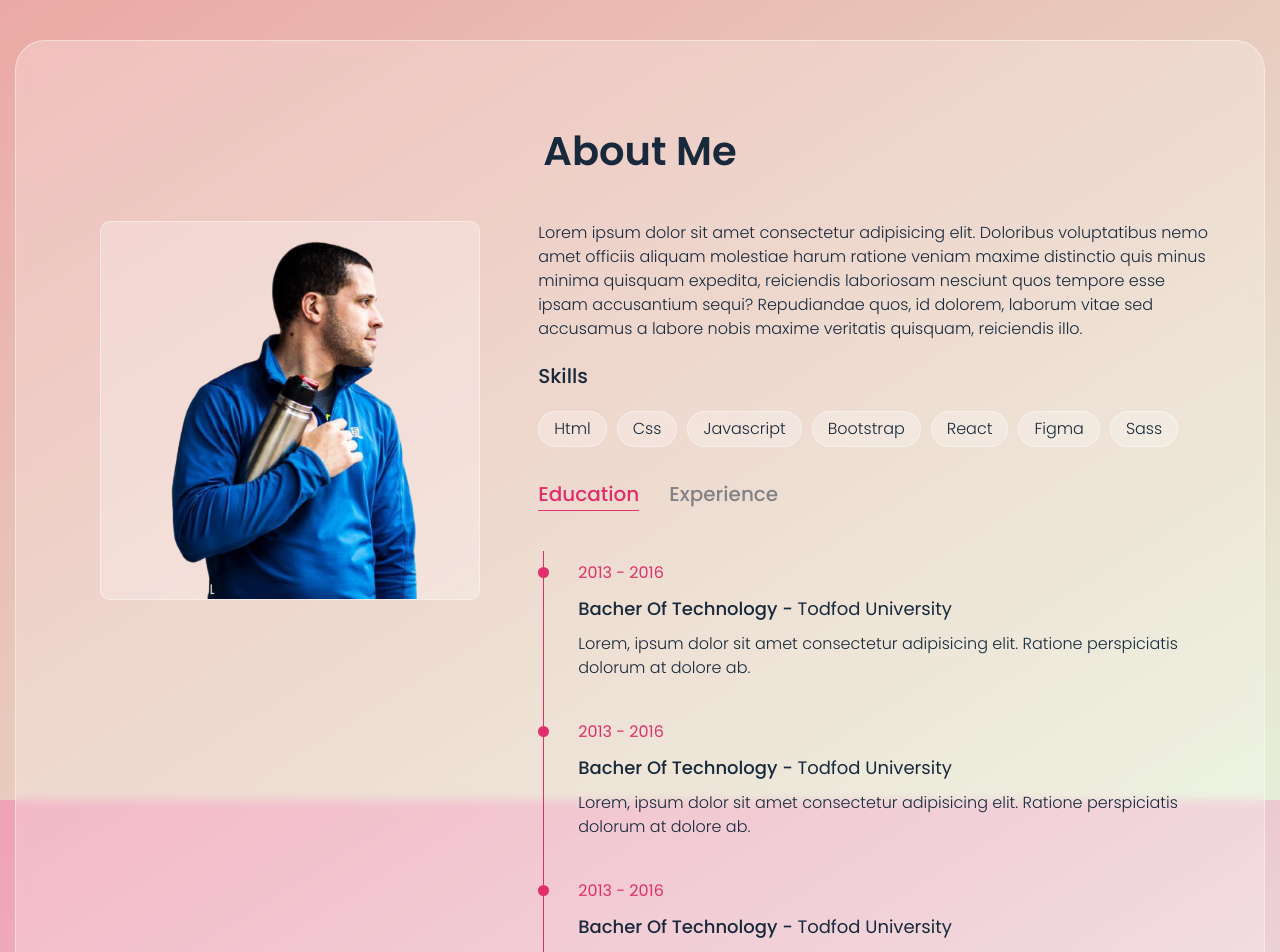
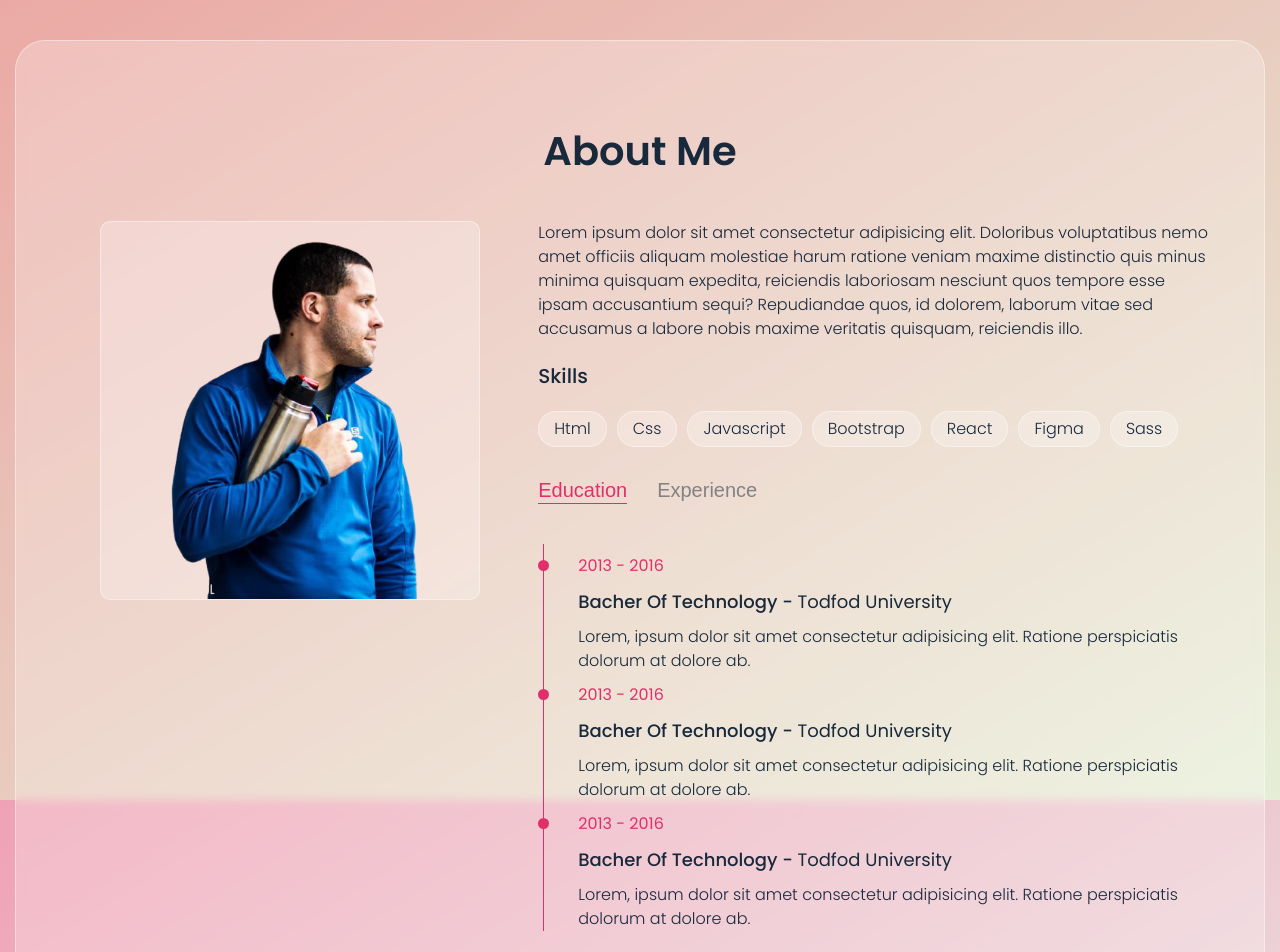
Before and after one commit to NahuelStratico/myportfolio-app, a React (Create React App) app: page /about in a window 1280 px wide. Shown: the top 952 px of the page. Built offline with nearby package versions, Linux system fonts and the light colour scheme; the HTML template or start-up script is replaced by a standard one.

Commit message:
Incorporando style component. Componetizando con ArrayList, Education y Experience en About.jsx

```diff
--- a/package.json
+++ b/package.json
@@ -10,6 +10,7 @@
     "react-dom": "^17.0.2",
     "react-router-dom": "^6.1.1",
     "react-scripts": "4.0.3",
+    "styled-components": "^5.3.3",
     "web-vitals": "^1.0.1"
   },
   "scripts": {
--- /dev/null
+++ b/src/components/ArrayList.js
@@ -0,0 +1,41 @@
+export const education = [
+    {
+        date: '2013 - 2016',
+        course: 'bacher of technology',
+        institute: 'Todfod university',
+        description: 'Lorem, ipsum dolor sit amet consectetur adipisicing elit. Ratione perspiciatis dolorum at dolore ab.'
+    },
+    {
+        date: '2013 - 2016',
+        course: 'bacher of technology',
+        institute: 'Todfod university',
+        description: 'Lorem, ipsum dolor sit amet consectetur adipisicing elit. Ratione perspiciatis dolorum at dolore ab.'
+    },
+    {
+        date: '2013 - 2016',
+        course: 'bacher of technology',
+        institute: 'Todfod university',
+        description: 'Lorem, ipsum dolor sit amet consectetur adipisicing elit. Ratione perspiciatis dolorum at dolore ab.'
+    }
+]
+
+export const experience = [
+    {
+        date: '2013 - 2016',
+        role: 'web developer',
+        company: 'Todfod university',
+        description: 'Lorem, ipsum dolor sit amet consectetur adipisicing elit. Ratione perspiciatis dolorum at dolore ab.',
+    },
+    {
+        date: '2013 - 2016',
+        role: 'web developer',
+        company: 'Todfod university',
+        description: 'Lorem, ipsum dolor sit amet consectetur adipisicing elit. Ratione perspiciatis dolorum at dolore ab.',
+    },
+    {
+        date: '2013 - 2016',
+        role: 'web developer',
+        company: 'Todfod university',
+        description: 'Lorem, ipsum dolor sit amet consectetur adipisicing elit. Ratione perspiciatis dolorum at dolore ab.',
+    },
+]
--- /dev/null
+++ b/src/components/Education.jsx
@@ -0,0 +1,27 @@
+import {education} from './ArrayList'
+import '../pages/styles/home.css'
+import '../pages/styles/about.css'
+
+
+const Education = () => {
+    return(
+        <div className='tab-content'>
+            {
+                education.map((item, index) => (
+                    <div key={index}>
+                        <div className="timeline" >
+                            <div className="timeline-item">
+                                <span className='date'>{item.date}</span>
+                                <h4>{item.course} - <span>{item.institute}</span> </h4>
+                                <p>{item.description}</p>
+                            </div>
+                        </div>
+                    </div>
+                ))
+            }
+
+        </div>
+    )
+}
+
+export default Education
--- /dev/null
+++ b/src/components/Experience.jsx
@@ -0,0 +1,25 @@
+import {experience} from './ArrayList'
+import '../pages/styles/home.css'
+import '../pages/styles/about.css'
+
+const Experience = () => {
+    return(
+        <div className='tab-content'>
+        {
+            experience.map((item, index) => (
+                <div key={index}>
+                    <div className="timeline" >
+                        <div className="timeline-item">
+                            <span className='date'>{item.date}</span>
+                            <h4>{item.role} - <span>{item.company}</span> </h4>
+                            <p>{item.description}</p>
+                        </div>
+                    </div>
+                </div>
+            ))
+        }
+    </div>
+    )
+}
+
+export default Experience
--- /dev/null
+++ b/src/components/styled.js
@@ -0,0 +1,46 @@
+import styled from 'styled-components'
+
+const Button = styled.button `
+    font-family: inherit;
+    user-select: none;
+    line-height: 1.5;
+    background-color: var(--white-alpha-25);
+    border: 1pz solid var(--white-alpha-40);
+    padding: 10px 28px;
+    display: inline-block;
+    border-radius: 30px;
+    color: var(--main-color);
+    font-weight: 500;
+    text-transform: capitalize;
+    font-family: inherit;
+    font-size: 16px;
+    cursor: pointer;
+    user-select: none;
+    position: relative;
+    overflow: hidden;
+    vertical-align: middle;
+    transition: color 0.3s ease;
+
+    &::before{
+        content: '';
+        position: absolute;
+        left: 0;
+        top: 0;
+        height: 100%;
+        width: 0;
+        background-color: var(--main-color);
+        z-index: -1;
+        transition: width 0.3s ease;
+    }
+
+    &:hover::before{
+        width: 100%;
+    }
+
+    &:hover{
+        color: var(--white);
+    }
+
+`
+
+export default Button
--- a/src/pages/About.jsx
+++ b/src/pages/About.jsx
@@ -1,4 +1,6 @@
 import { useState } from 'react'
+import Education from '../components/Education'
+import Experience from '../components/Experience'
 import image from '../img/nahuel.png'
 import './styles/home.css'
 import './styles/about.css'
@@ -56,7 +58,12 @@ const About = () =>{
                         </div>
 
                         {/* --- Education */}
-                        <div className={`tab-content ${education ? "active" : ""}`} id='education'>
+
+                        {education ? <Education /> : null}
+
+                        {experience ? <Experience /> : null}
+
+                        {/* <div className={`tab-content ${education ? "active" : ""}`} id='education'>
                             <div className="timeline">
                                 <div className="timeline-item">
                                     <span className='date'>2013 - 2016</span>
@@ -74,10 +81,10 @@ const About = () =>{
                                     <p>Lorem, ipsum dolor sit amet consectetur adipisicing elit. Ratione perspiciatis dolorum at dolore ab.</p>
                                 </div>
                             </div>
-                        </div>
+                        </div> */}
 
                         {/* --- Experience */}
-                        <div className={`tab-content ${experience ? "active" : ""}`} id='experience'>
+                        {/* <div className={`tab-content ${experience ? "active" : ""}`} id='experience'>
                             <div className="timeline">
                                 <div className="timeline-item">
                                     <span className='date'>2013 - 2016</span>
@@ -95,7 +102,7 @@ const About = () =>{
                                     <p>Lorem, ipsum dolor sit amet consectetur adipisicing elit. Ratione perspiciatis dolorum at dolore ab.</p>
                                 </div>
                             </div>
-                        </div>
+                        </div> */}
 
                         <a href="#" className='btn'>download cv</a>
                         <a href="#" className='btn'>contact me</a>
--- a/src/pages/Home.jsx
+++ b/src/pages/Home.jsx
@@ -1,4 +1,5 @@
 import { Link } from "react-router-dom";
+import Button from '../components/styled'
 import './styles/home.css'
 import image from '../img/nahuel.png'
 
@@ -14,8 +15,10 @@ const Home = () => {
                             <p>Hello, I'm</p>
                             <h1>Nahuel Stratico</h1>
                             <h2>Frontend web developer</h2>
-                            <Link className='btn' to="/about">More about me</Link>
-                            <a href="#"className='btn'>portfolio</a>
+                            {/* <Link className='btn' to="/about">More about me</Link>
+                            <Link className='btn'  to="/portfolio">portfolio</Link> */}
+                            <Link className='btn' to="/about"><Button>More about me</Button></Link>
+                            <Link className='btn' to="/portfolio"><Button>portfolio</Button></Link>
                         </div>
                         <div className="home-img">
                             <div className="img-box">
--- a/src/pages/styles/about.css
+++ b/src/pages/styles/about.css
@@ -104,19 +104,23 @@
     left: 5px;
     background-color: var(--main-color);
 }
-.about-text .tab-content{
+/* .about-text  */
+.tab-content{
     padding: 40px 0;
-    display: none;
+    /* display: none; */
 }
-.about-text .tab-content.active{
-    display: block;
+/* .about-text  */
+.tab-content.active{
+    /* display: block; */
 }
-.about-text .timeline-item{
+/* .about-text  */
+.timeline-item{
     margin-bottom: 30px;
     position: relative;
     padding: 10px 0 0 40px;
 }
-.about-text .timeline-item::before{
+/* .about-text  */
+.timeline-item::before{
     content: '';
     position: absolute;
     height: 11px;
@@ -126,21 +130,25 @@
     top: 16px;
     border-radius: 50%;
 }
-.about-text .timeline-item:last-child{
+/* .about-text  */
+.timeline-item:last-child{
     margin-bottom: 0;
 }
-.about-text .timeline-item .date{
+/* .about-text  */
+.timeline-item .date{
     display: block;
     color: var(--main-color);
     font-weight: 400;
     margin: 0 0 10px;
 }
-.about-text .timeline-item h4{
+/* .about-text  */
+.timeline-item h4{
     font-size: 18px;
     text-transform: capitalize;
     margin: 0 0 10px;
 }
-.about-text .timeline-item h4 span{
+/* .about-text  */
+.timeline-item h4 span{
     font-weight: 400;
 }
 .about-text .btn{
--- a/src/pages/styles/home.css
+++ b/src/pages/styles/home.css
@@ -43,12 +43,12 @@ section{
 ::-webkit-scrollbar-thumb{
     background-color: var(--main-color);
 }
-button{
+/* button{
     font-family: inherit;
     user-select: none;
-}
+} */
 /* Buttons */
-.btn{
+/* .btn{
     line-height: 1.5;
     background-color: var(--white-alpha-25);
     border: 1pz solid var(--white-alpha-40);
@@ -83,7 +83,7 @@ button{
 }
 .btn:hover{
     color: var(--white);
-}
+} */
 
 /* --------------
 Home
```
Also changed, not shown: 1 other file (tests, documents, lock files or other folders).
